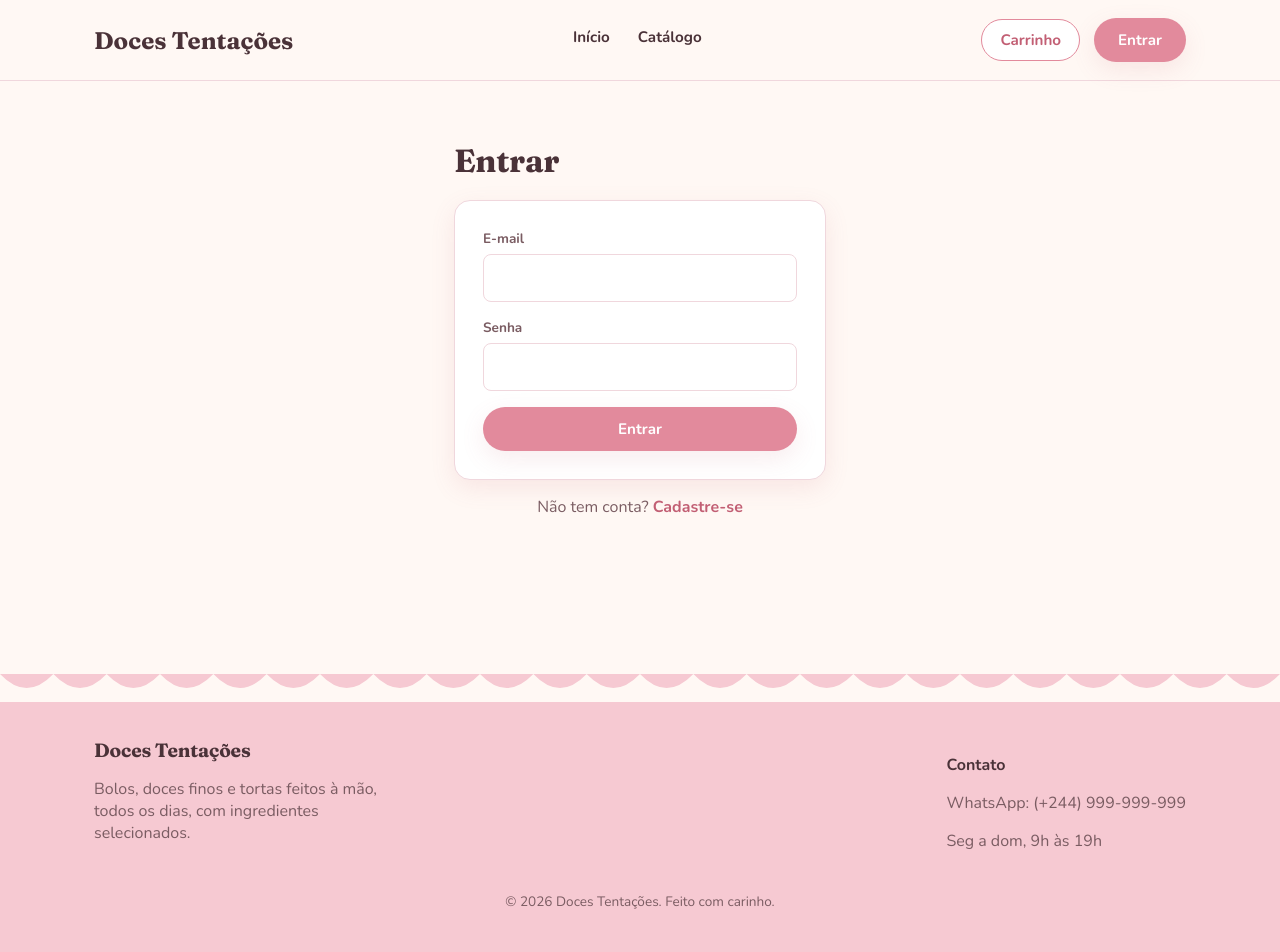
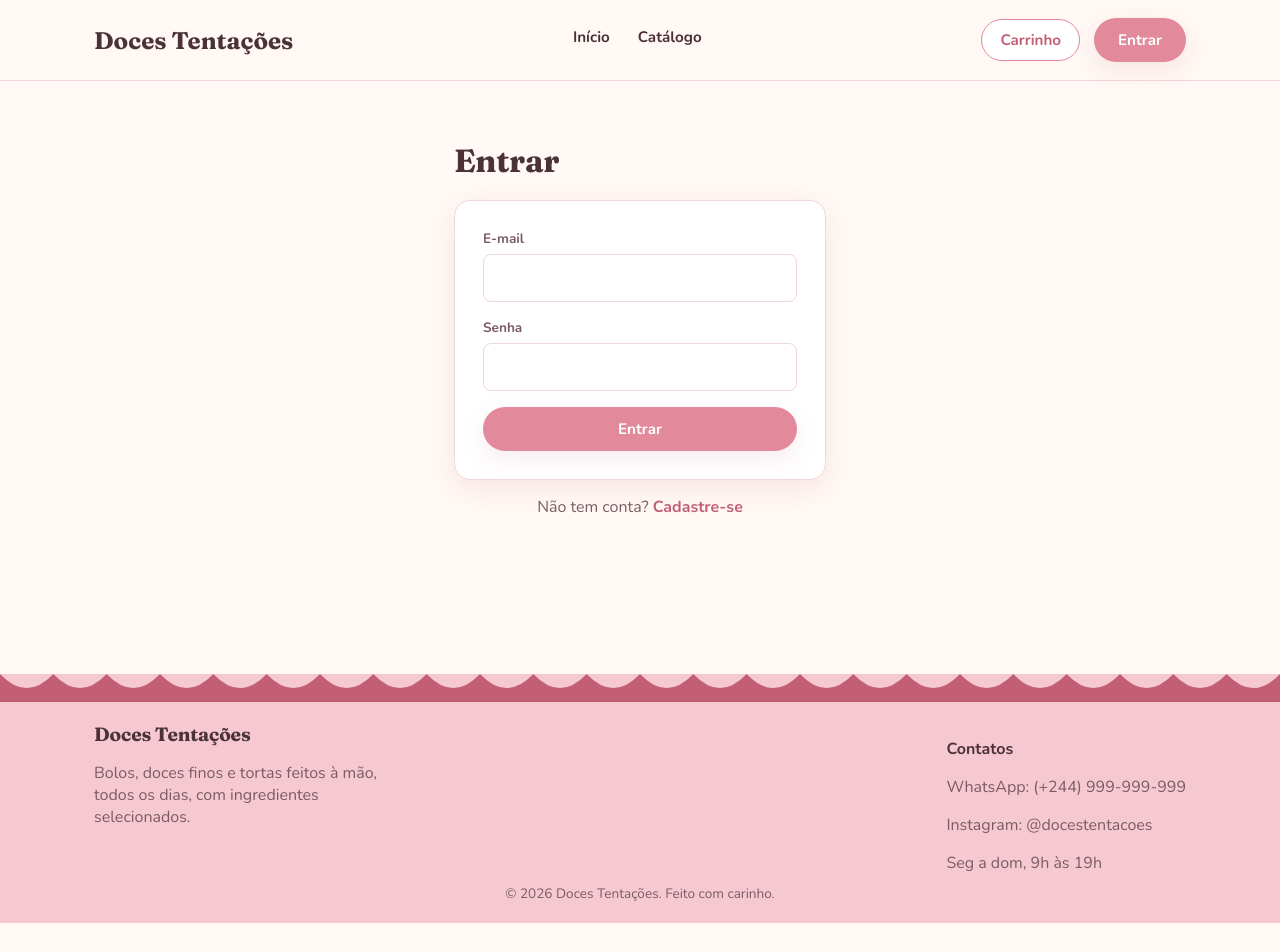
Before and after one commit to FidelMaluto/confeitaria-lissandra, a React (Vite) app in the folder frontend/: page /login in a window 1280 px wide. Shown: the top 952 px of the page. After the commit the page ends 923 px from the top, so only its background shows below. Built offline with nearby package versions, Linux system fonts and the light colour scheme; no server answers.

Commit message:
style: Editando o espaçamentos do footer!

```diff
--- a/frontend/src/components/Footer.jsx
+++ b/frontend/src/components/Footer.jsx
@@ -2,9 +2,9 @@ import ScallopDivider from './ScallopDivider';
 
 export default function Footer() {
   return (
-    <footer style={{ marginTop: 80 }}>
+    <footer className='footer' style={{ marginTop: 80 }}>
       <ScallopDivider color="var(--color-baby-pink)" />
-      <div style={{ background: 'var(--color-baby-pink)', padding: '36px 24px' }}>
+      <div style={{ background: 'var(--color-baby-pink)', padding: '20px 18px' }}>
         <div
           className="container"
           style={{ display: 'flex', justifyContent: 'space-between', flexWrap: 'wrap', gap: 20 }}
@@ -16,12 +16,13 @@ export default function Footer() {
             </p>
           </div>
           <div>
-            <p style={{ fontWeight: 700, marginBottom: 6 }}>Contato</p>
+            <p style={{ fontWeight: 700, marginBottom: 6 }}>Contatos</p>
             <p style={{ color: 'var(--color-cocoa-soft)' }}>WhatsApp: (+244) 999-999-999</p>
+            <p style={{ color: 'var(--color-cocoa-soft)' }}>Instagram: @docestentacoes</p>
             <p style={{ color: 'var(--color-cocoa-soft)' }}>Seg a dom, 9h às 19h</p>
           </div>
         </div>
-        <p style={{ textAlign: 'center', marginTop: 24, fontSize: '0.85rem', color: 'var(--color-cocoa-soft)' }}>
+        <p style={{ textAlign: 'center', marginTop: 10, fontSize: '0.85rem', color: 'var(--color-cocoa-soft)' }}>
           © {new Date().getFullYear()} Doces Tentações. Feito com carinho.
         </p>
       </div>
--- a/frontend/src/index.css
+++ b/frontend/src/index.css
@@ -201,3 +201,21 @@ th {
   letter-spacing: 0.06em;
   color: var(--color-cocoa-soft);
 }
+
+/* Header */
+
+/* ProductCard */
+
+/* ProdutRoute */
+
+/* ScallopDivider */
+
+/* Footer */
+.footer {
+  padding: 5px auto;
+  background-color: #c25f74;
+}
+
+.footer p {
+  margin-bottom: .1px;
+}
```
